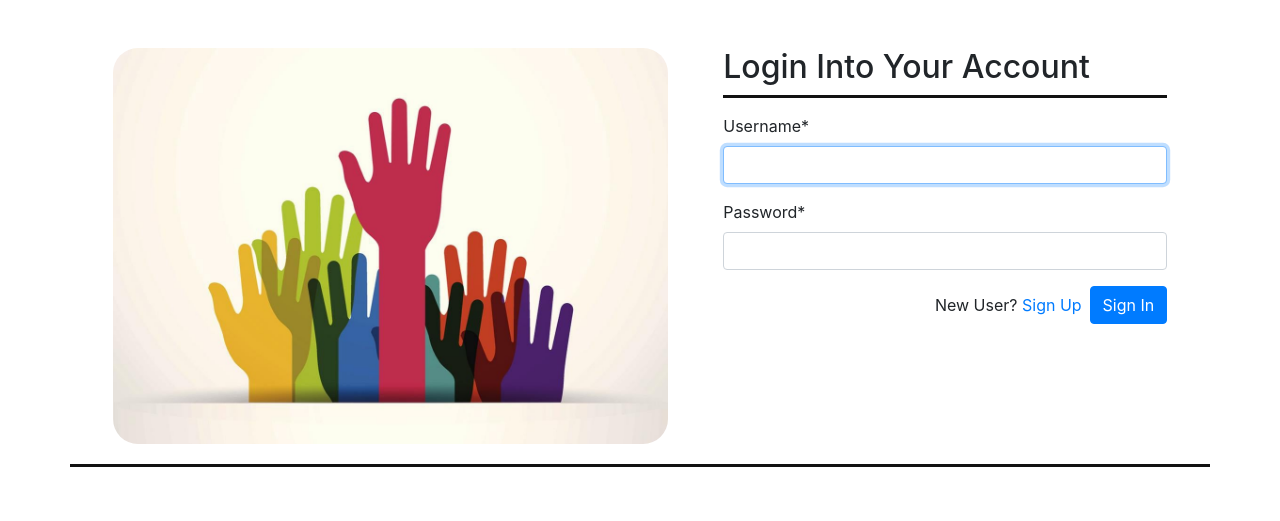
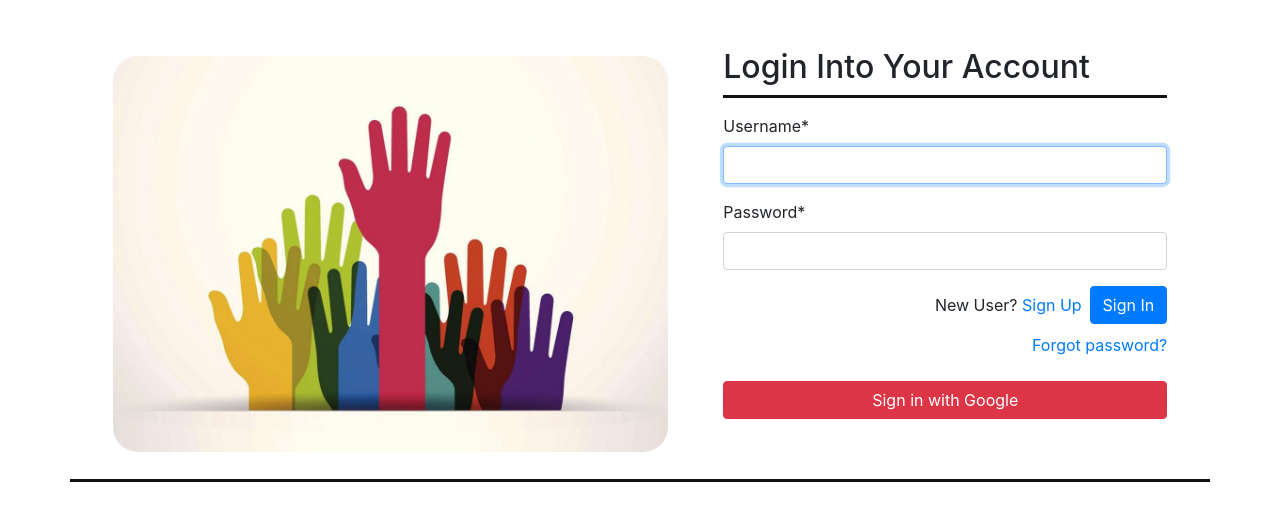
Before and after one commit to abhinaisai2002/polls, a Django app: page /login/ in a window 1280 px wide. Shown: the part 96-617 px from the top of the page. Run offline with Django 3.2, Linux system fonts and the light colour scheme; some libraries are stand-ins or nearby versions.

Commit message:
final commit

```diff
--- a/macro_project/urls.py
+++ b/macro_project/urls.py
@@ -16,11 +16,35 @@ Including another URLconf
 from django.contrib import admin
 from django.urls import path,include
 from . import views
+
+from django.contrib.auth import views as auth_views
+
 urlpatterns = [
     path('admin/', admin.site.urls),
     path('', include('users.urls')),
     path('',include('polls.urls')),
     path('',views.home_view,name='home'),
+    path('accounts/', include('allauth.urls')),
+    path('password-reset/',
+         auth_views.PasswordResetView.as_view(
+             template_name='users/password_reset.html'
+         ),
+         name='password_reset'),
+    path('password-reset/done/',
+         auth_views.PasswordResetDoneView.as_view(
+             template_name='users/password_reset_done.html'
+         ),
+         name='password_reset_done'),
+    path('password-reset-confirm/<uidb64>/<token>/',
+         auth_views.PasswordResetConfirmView.as_view(
+             template_name='users/password_reset_confirm.html'
+         ),
+         name='password_reset_confirm'),
+    path('password-reset-complete/',
+         auth_views.PasswordResetCompleteView.as_view(
+             template_name='users/password_reset_complete.html'
+         ),
+         name='password_reset_complete'),
 ]
 
 handler404 = 'macro_project.views.no_page_found'
--- a/polls/urls.py
+++ b/polls/urls.py
@@ -9,7 +9,7 @@ urlpatterns = [
     path('getpolldata/',views.get_poll_data,name='getpolls'),
     path('toppolls/',views.top_polls,name='toppolls'),
     path('comment/', views.comment_view, name='comment'),
-    path('searchpoll/',views.search_view,name='search')
+    path('searchpoll/',views.search_view,name='search'),
 ]
 
 handler404 = 'macro_project.views.no_page_found'
--- a/templates/users/login.html
+++ b/templates/users/login.html
@@ -2,6 +2,7 @@
 {% load static %}
 {% load crispy_forms_tags %}
 {% block content %}
+{% load socialaccount %}
 <div class="container mt-5 register-container ">
     <div class="register-image-container">
         <img class="register-image" src="{% static 'images/register.jpg' %}" alt="">
@@ -31,8 +32,13 @@
                 </p>
                 <button class="btn btn-primary">Sign In</button>
             </div>
+            <div class="d-flex justify-content-end mb-4">
+                <a href="{% url 'password_reset' %}">Forgot password?</a>
+            </div>
         </form>
+        <a class="btn btn-danger text-center d-flex align-items-center justify-content-center text-center"
+            href="{% provider_login_url 'google' %}">Sign in with Google</a>
     </div>
+</div>
 
-</div>
 {% endblock %}
--- /dev/null
+++ b/templates/users/password_reset_done.html
@@ -0,0 +1,6 @@
+{% extends "base.html" %}
+{% block content %}
+<div class="alert alert-info">
+    An email has been sent with instructions to reset your password
+</div>
+{% endblock content %}
```
Also changed, not shown: macro_project/settings.py (+30 -7 lines), templates/users/password_reset.html (added, +19 -0 lines), templates/users/password_reset_complete.html (added, +7 -0 lines), templates/users/password_reset_confirm.html (added, +16 -0 lines), db.sqlite3.
